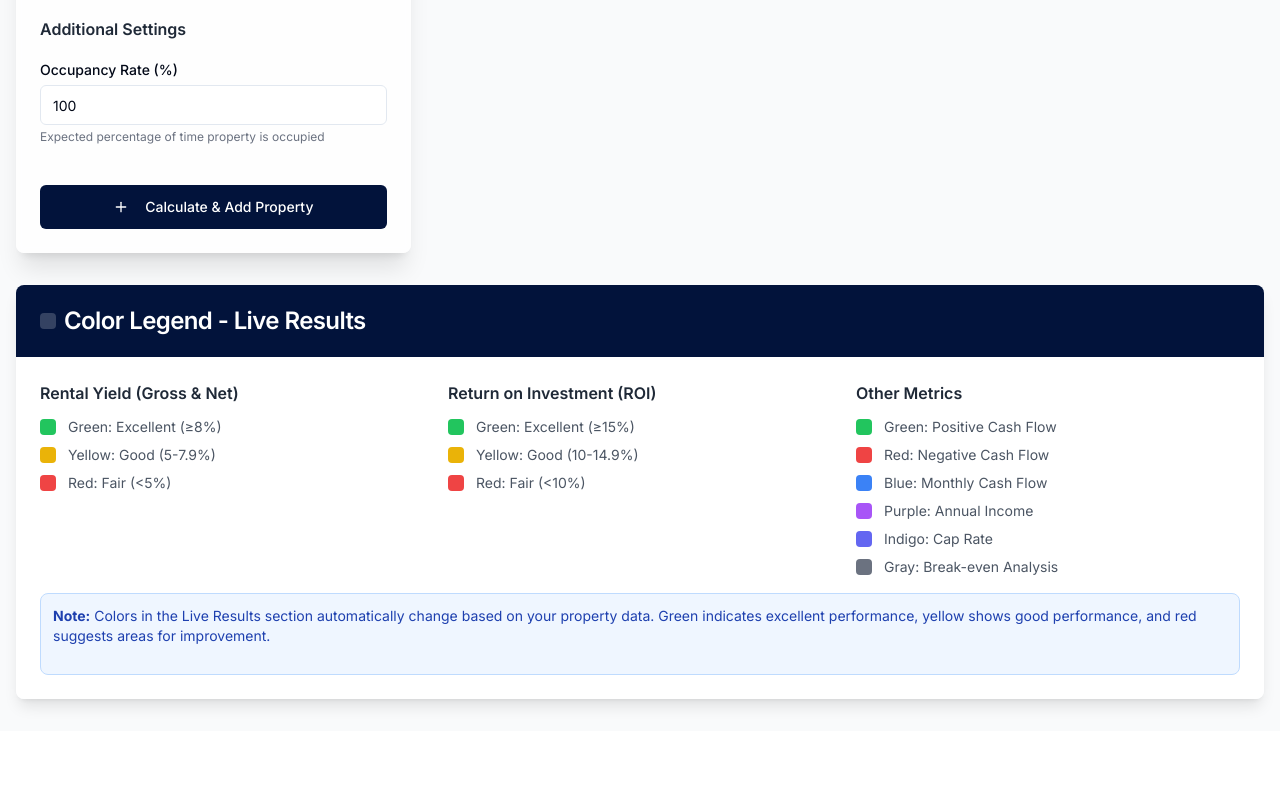
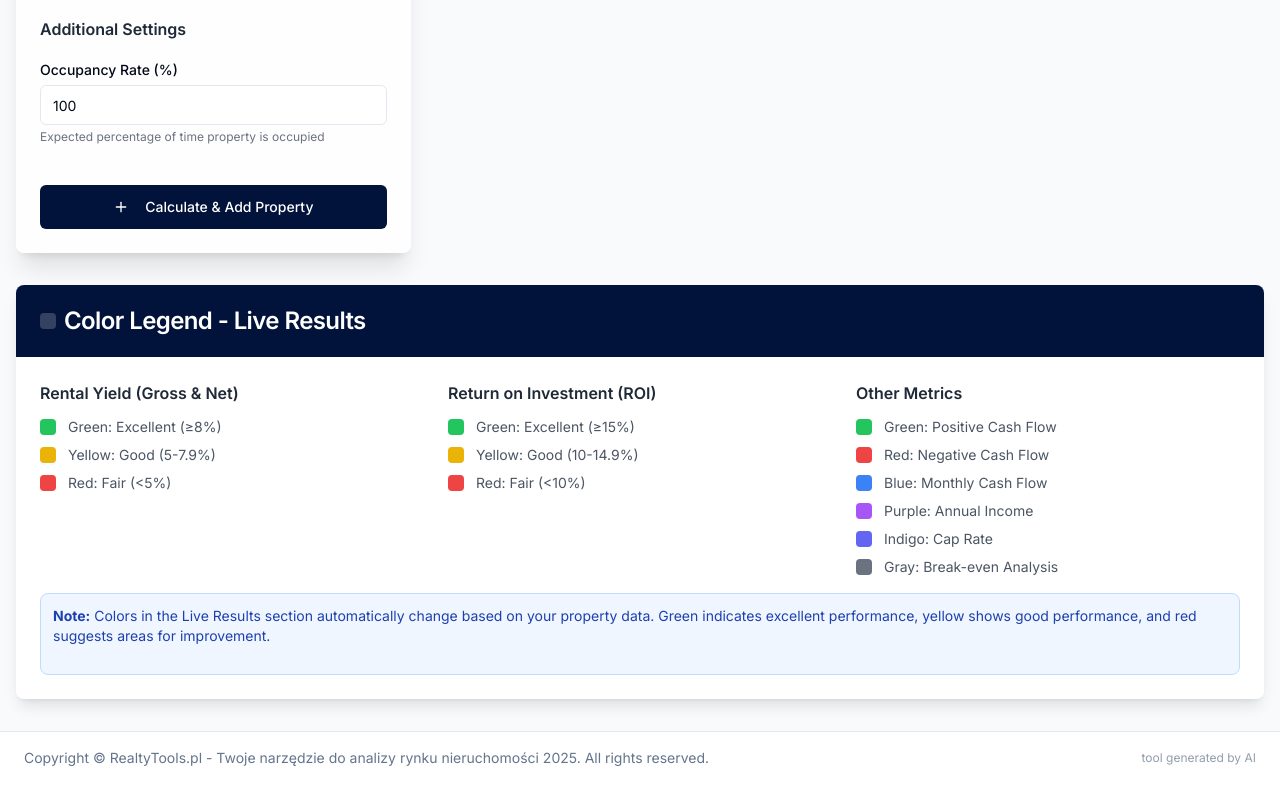
Before and after one commit to assghard/real-estate-rental-yield-calculator, a React (Vite) app: page / in a window 1280 px wide. Shown: the part 1222-2022 px from the top of the page. Before the commit the page ends 1953 px from the top, so only its background shows below. Built offline with nearby package versions, Linux system fonts and the light colour scheme.

Commit message:
Add footer with copyright and AI notice
Add a thin footer to the application with copyright information and a note about AI generation.

```diff
--- a/src/pages/Index.tsx
+++ b/src/pages/Index.tsx
@@ -3,8 +3,20 @@ import RentalYieldCalculator from '@/components/RentalYieldCalculator';
 
 const Index = () => {
   return (
-    <div className="min-h-screen bg-gray-50">
-      <RentalYieldCalculator />
+    <div className="min-h-screen bg-gray-50 flex flex-col">
+      <div className="flex-1">
+        <RentalYieldCalculator />
+      </div>
+      <footer className="border-t border-border bg-background py-4 px-6">
+        <div className="max-w-7xl mx-auto flex flex-col sm:flex-row justify-between items-center gap-2">
+          <p className="text-sm text-muted-foreground">
+            Copyright © RealtyTools.pl - Twoje narzędzie do analizy rynku nieruchomości 2025. All rights reserved.
+          </p>
+          <p className="text-xs text-muted-foreground opacity-70">
+            tool generated by AI
+          </p>
+        </div>
+      </footer>
     </div>
   );
 };
```
